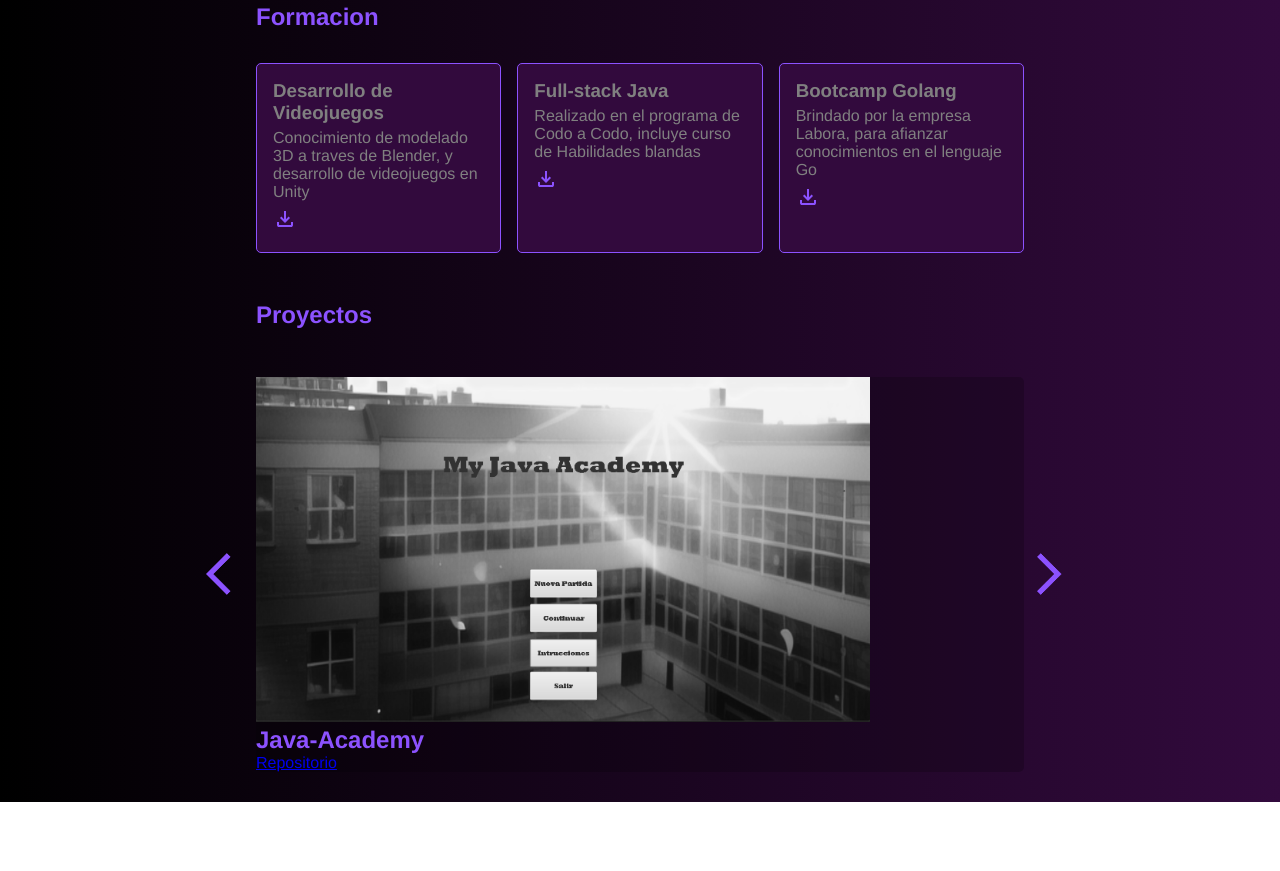
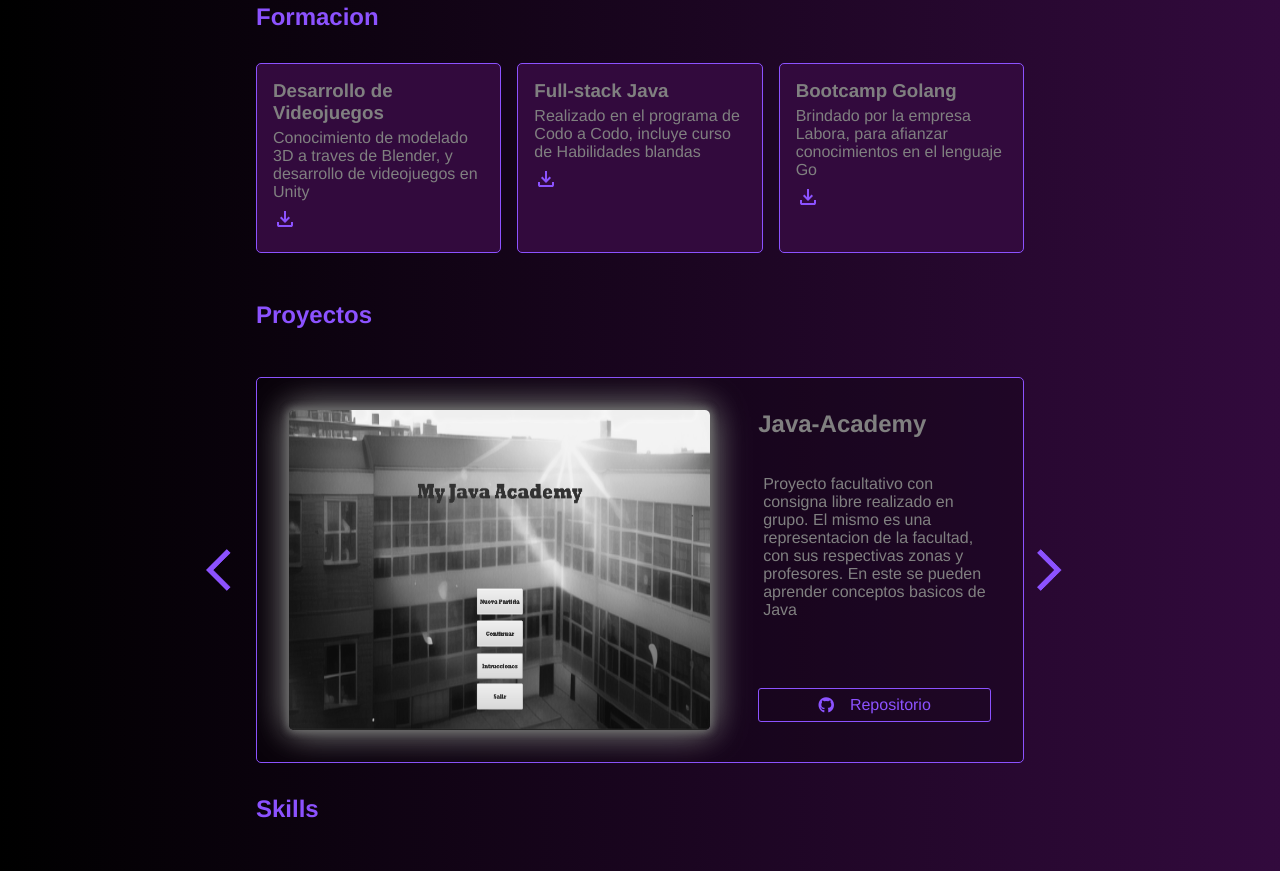
Before and after one commit to NachooSR/Ignacio_Reyna, a plain HTML site: page index.html in a window 1280 px wide. Shown: the part 1287-2158 px from the top of the page. Before the commit the page ends 2089 px from the top, so only its background shows below. Drawn offline with Linux system fonts and the light colour scheme.

Commit message:
arreglo zona proyectos

```diff
--- /dev/null
+++ b/Styles/Skills-Zone.css
@@ -0,0 +1,6 @@
+.contenedor-Skills{
+    display: flex;
+    width: 60%;
+    margin: auto;
+    gap: 2rem;
+}
--- a/Styles/backAndNavStyle.css
+++ b/Styles/backAndNavStyle.css
@@ -52,8 +52,8 @@ nav  :first-child{
 
 
 .section-divider {
-    height: 4px; /* Grosor de la línea */
-    background-color: #9605be; /* Color base de la línea (neón verde en este caso) */
-    box-shadow: 0 0 10px #ff00ff, 0 0 20px #ff00ff, 0 0 30px #ff00ff, 0 0 40px #ff00ff; /* Efecto de neón */
+    height: 4px;
+    background-color: #9605be;
+    box-shadow: 0 0 10px #ff00ff, 0 0 20px #ff00ff, 0 0 30px #ff00ff, 0 0 40px #ff00ff;
     margin: 15px 0;
   }
--- a/Styles/proyectsZone.css
+++ b/Styles/proyectsZone.css
@@ -1,3 +1,5 @@
+
+
 .gallery-wrap {
     display: flex;
     align-items: center;
@@ -11,18 +13,19 @@
     overflow: hidden;
     scroll-behavior: smooth;
     width: 60%;
-    gap: 30rem;
 }
+
+
 
 .proyecto img {
     width: 100%;
     filter: grayscale(100%);
     transition: filter 0.5s;
+    box-shadow: 0 0 10px #8c52ff, 0 0 10px #8c52ff, 0 0 30px #8c52ff, 0 0 40px #8c52ff;
+    border-radius: 5px;
 }
 
-.proyecto img:hover {
-    filter: grayscale(0);
-}
+
 
 #backBtn, #nextBtn {
     width: 50px;
@@ -31,19 +34,66 @@
 
 .contenedor-Proyecto{
     background-color: rgb(0, 0, 0,0.2);
-
-    border-radius: 5px;
+    border: 0.5px solid #8c52ff;
+    border-radius: 5px ;
+    display: flex;
+    padding: 2rem;
+    color: gray;
+    height: 20rem;
 }
 
 .contenedor-Proyecto img{
-    width: 80%;
-    opacity: 1;
+    width: 60%;
 }
 
-.descripcion-Proyecto{
-    margin-top: 2rem;
+.descripcionProyecto{
+    display: flex;
+    flex-direction: column;
+    gap: 2rem;
+    margin-left: 3rem;
+
+}
+
+
+
+.contenedor-Proyecto:hover{
+    img{
+        filter: grayscale(0);
+    }
+    h2{
+        color: #8c52ff;
+    }
+    p{
+        color: white
+    };
+}
+
+.descripcionProyecto p{
+    padding: 5px;
+    border-radius: 3px;
+    transition: 0.5s;
 }
 
 .descripcionProyecto h2{
-    color:#8c52ff;
+    transition: 0.5s;
 }
+
+.boton-Repo{
+    display:flex;
+    margin-top: 2rem;
+    align-items: center;
+    justify-content: center;
+    color: #8c52ff;
+    text-decoration: none;
+    gap: 1rem;
+    padding: 7px;
+    border: 1px solid #8c52ff;
+    border-radius: 3px;
+    transition: 0.7s;
+}
+
+.boton-Repo:hover{
+    transform: scale(1.1);
+    color: white;
+    background-color: #320a3d;
+}
--- a/index.html
+++ b/index.html
@@ -9,6 +9,7 @@
   <link rel="stylesheet" href="./Styles/landingStyle.css" />
   <link rel="stylesheet" href="./Styles/aboutMeStyle.css" />
   <link rel="stylesheet" href="./Styles/proyectsZone.css">
+  <link rel="stylesheet" href="./Styles/Skills-Zone.css">
 </head>
 
 
@@ -116,7 +117,6 @@
 
 
 
-    <section class="proyectos-zone">
 
 
       <div class="formacion">
@@ -127,12 +127,14 @@
         <img src="/Icons/arrow_back_ios_24dp_8C52FF_FILL0_wght400_GRAD0_opsz24.png" alt="" id="backBtn">
 
         <div class="gallery">
-            <div class="proyecto" id="Java-Proyect">
+
+           <div class="proyecto" id="Java-Proyect">
               <div class="contenedor-Proyecto">
                 <img src="/Images/Java-Academy.webp" alt="">
                 <div class="descripcionProyecto">
                     <h2>Java-Academy</h2>
-                    <a href="#">Repositorio</a>
+                    <p>Proyecto facultativo con consigna libre realizado en grupo. El mismo es una representacion de la facultad, con sus respectivas zonas y profesores. En este se pueden aprender conceptos basicos de Java </p>
+                    <a href="https://github.com/LadyCari/TpFinalLabIII" class="boton-Repo" target="_blank"><i class="fa-brands fa-github"></i> Repositorio</a>
                 </div>
               </div>
             </div>
@@ -141,18 +143,31 @@
               <div class="contenedor-Proyecto">
                 <img src="/Images/Gym-Api.png" alt="">
                 <div class="descripcionProyecto">
-                    <h2>Java-Academy</h2>
-                    <a href="#">Repositorio</a>
+                    <h2>Gym-Api</h2>
+                    <p>Proyecto realizado para la facultad en grupo. Consta de consumir una Api de ejercicios y que el usuario, una vez logueado, pueda seleccionar sus ejercicios favoritos, divididos por grupos musculares</p>
+                    <a href="https://github.com/bmSgithub/tplab4" class="boton-Repo"  target="_blank"><i class="fa-brands fa-github"></i> Repositorio</a>
                 </div>
               </div>
             </div>
 
-            <div class="proyecto" id="proyecto1">
+            <div class="proyecto" id="CaC-Proyect">
               <div class="contenedor-Proyecto">
-                <img src="/Images/Java-Academy.webp" alt="">
+                <img src="/Images/Codo-Codo.png" alt="">
                 <div class="descripcionProyecto">
-                    <h2>Java-Academy</h2>
-                    <a href="#">Repositorio</a>
+                    <h2>Codo-Codo</h2>
+                    <p>Proyecto final del programa. Consta de tres fases, la primera el Front-End, luego funcionalidades con Js y por ultimo la integracion del Back con Java, esta ultima etapa de manera grupal.</p>
+                    <a href="https://github.com/SantiR003/TpFinal-CaC" class="boton-Repo"  target="_blank"><i class="fa-brands fa-github"></i> Repositorio</a>
+                </div>
+              </div>
+            </div>
+
+            <div class="proyecto" id="Go-Proyect">
+              <div class="contenedor-Proyecto">
+                <img src="/Images/Api-Go.png" alt="">
+                <div class="descripcionProyecto">
+                    <h2>Api Golang</h2>
+                    <p>Creacion y consumicion de una Api externa. El proyecto cuenta con el uso de base de datos (PostgreSql), Docker y como paso final el deploy en AWS</p>
+                    <a href="https://github.com/NachooSR/labora-persona" class="boton-Repo"  target="_blank"><i class="fa-brands fa-github"></i> Repositorio</a>
                 </div>
               </div>
             </div>
@@ -162,19 +177,24 @@
     </div>
 
 
+    <div class="formacion">
+      <h2>Skills</h2>
+    </div>
 
-
-
-
-      <!--***************-->
-
-    </section>
-
+    <!-- <div class="contenedor-Skills">
+      <div class="boton-Cv">Golang</div>
+      <div class="boton-Cv">Java</div>
+      <div class="boton-Cv">C</div>
+      <div class="boton-Cv">Docker</div>
+      <div class="boton-Cv">Angular</div>
+      <div class="boton-Cv"></div>
+    </div> -->
 
 
     <footer></footer>
 
     <script src="/Logic/logic.js"></script>
+    <script src="https://kit.fontawesome.com/01888e8643.js" crossorigin="anonymous"></script>
 
 </body>
 
```
Also changed, not shown: Images/Api-Go.png (added), 1 other file.
